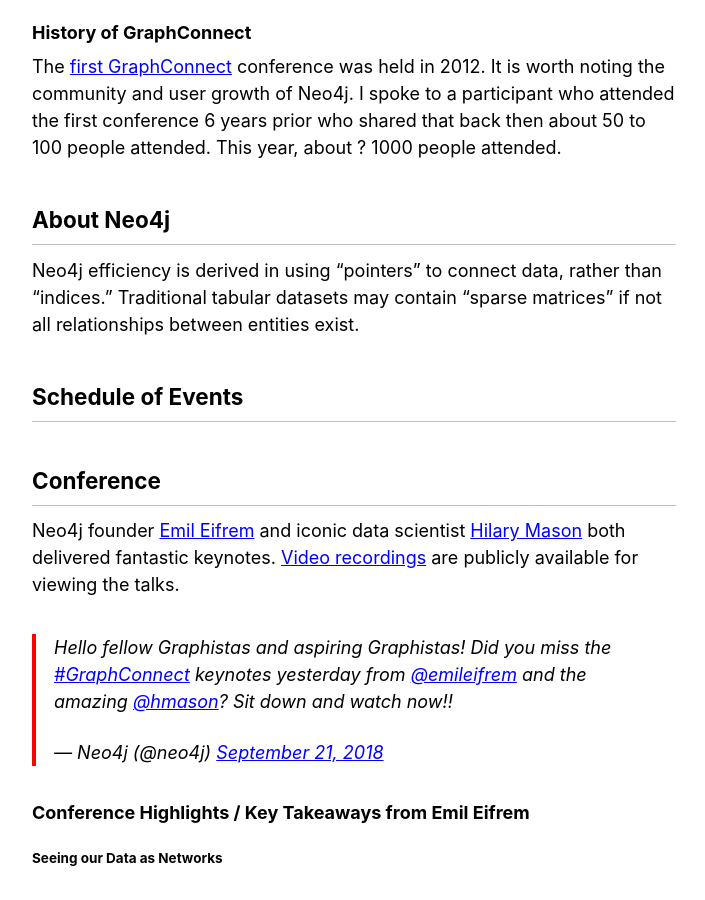
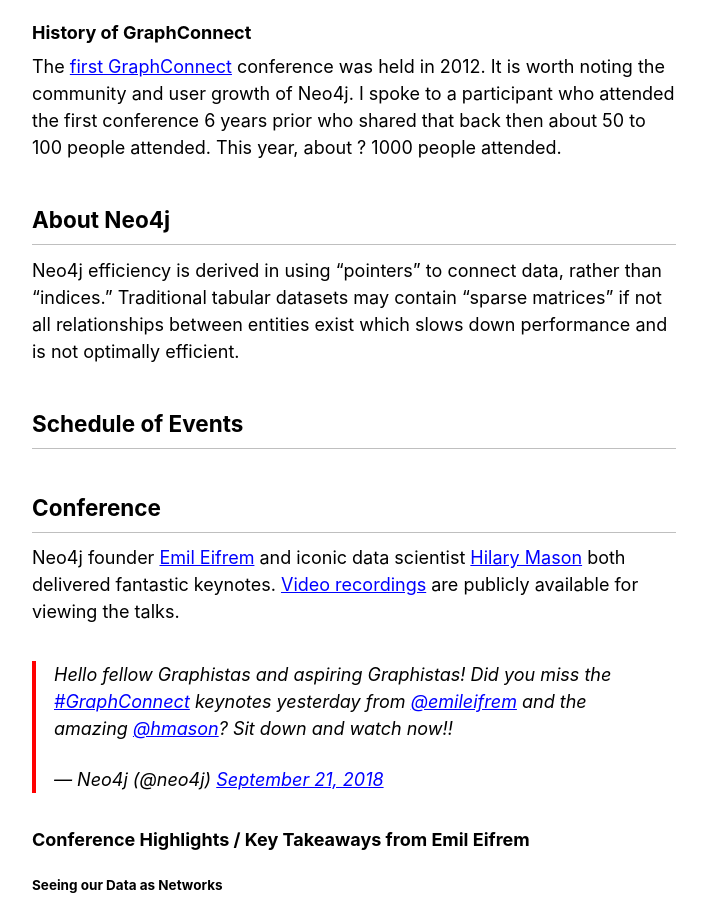
Before and after one commit to reshamas/reshamas.github.io, a Jekyll site: the page built from _posts/2018-09-22-graphs-are-the-next-frontier-in-data-science.md, in a window 1280 px wide and 900 px high, scrolled down 712 px. Shown: the whole window, without its empty margins (286-991 px from the left). Built offline with Jekyll 4.4.1, drawn with Linux system fonts in a browser that asks for light colours; comment, search, counter and statistics services are not loaded.

Commit message:
Update 2018-09-22-graphs-are-the-next-frontier-in-data-science.md

```diff
--- a/_posts/2018-09-22-graphs-are-the-next-frontier-in-data-science.md
+++ b/_posts/2018-09-22-graphs-are-the-next-frontier-in-data-science.md
@@ -10,7 +10,7 @@
 The [first GraphConnect](https://graphconnect.com/#location) conference was held in 2012.  It is worth noting the community and user growth of Neo4j.  I spoke to a participant who attended the first conference 6 years prior who shared that back then about 50 to 100 people attended.  This year, about ? 1000 people attended.
 
 ## About Neo4j
-Neo4j efficiency is derived in using "pointers" to connect data, rather than "indices."  Traditional tabular datasets may contain "sparse matrices" if not all relationships between entities exist.
+Neo4j efficiency is derived in using "pointers" to connect data, rather than "indices."  Traditional tabular datasets may contain "sparse matrices" if not all relationships between entities exist which slows down performance and is not optimally efficient.
 
 
 ## Schedule of Events
```
